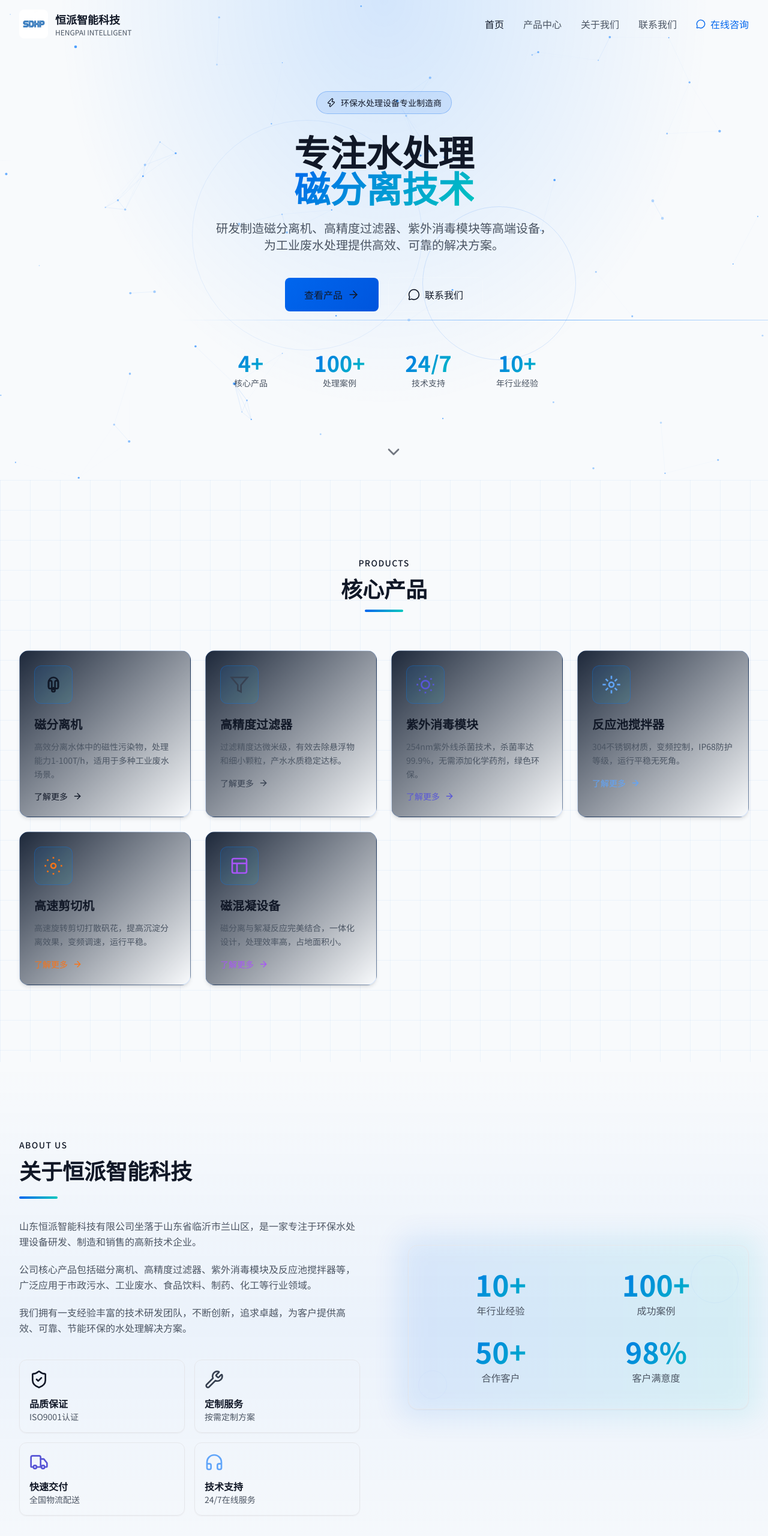
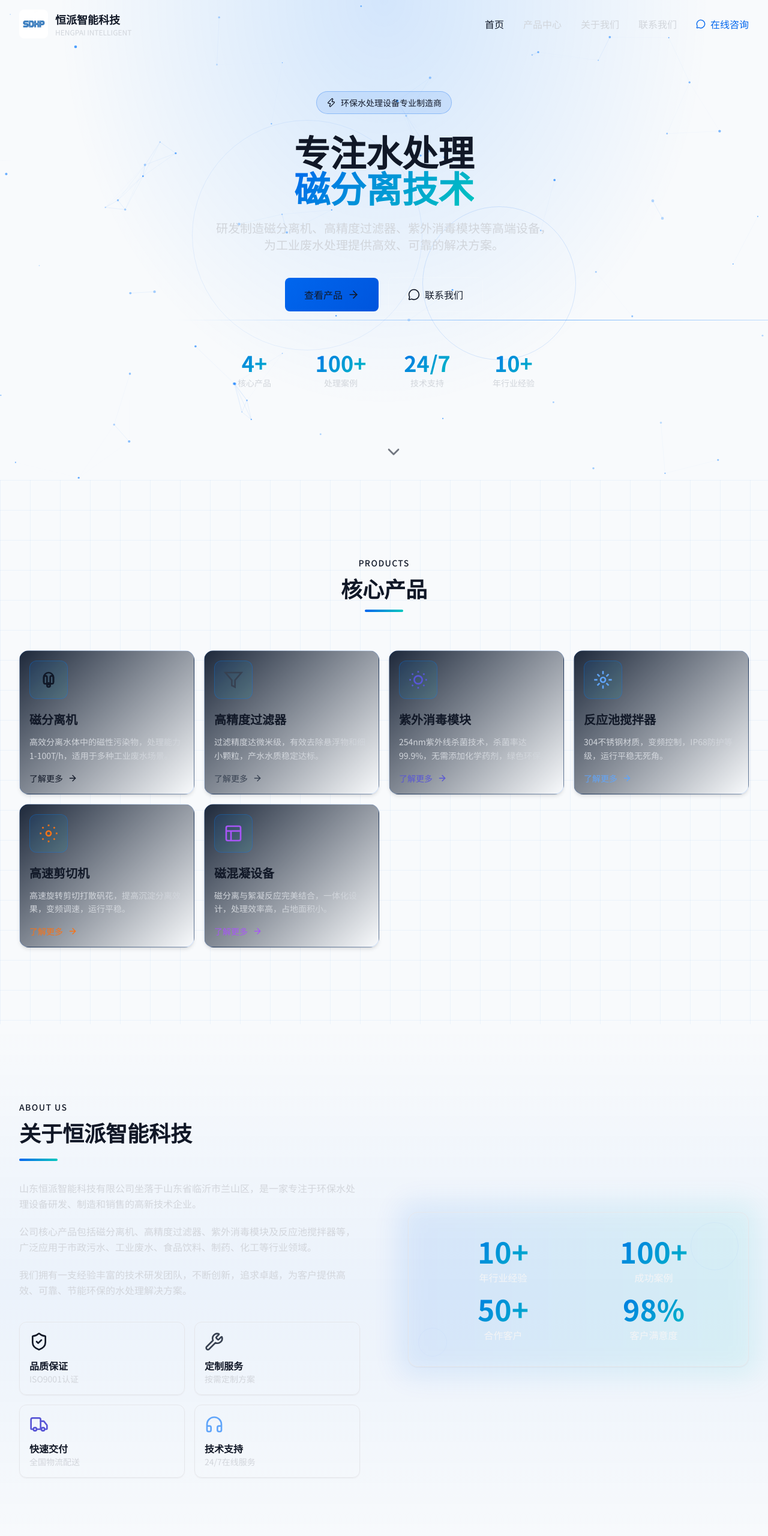
Before and after one commit to anyu1993/SDhengpai, a plain HTML site: page index.html in a window 1280 px wide. Shown: the top 2560 px of the page at 60% size. Drawn offline with nearby package versions, Linux system fonts and the light colour scheme.

Commit message:
Fix text contrast - lighter colors on dark backgrounds

```diff
--- a/index.html
+++ b/index.html
@@ -201,16 +201,16 @@
           <img src="logo.png" alt="SDHP" class="w-12 h-12 rounded-lg object-contain">
           <div>
             <div class="text-lg font-bold text-gray-900">恒派智能科技</div>
-            <div class="text-xs text-gray-600">HENGPAI INTELLIGENT</div>
+            <div class="text-xs text-gray-300">HENGPAI INTELLIGENT</div>
           </div>
         </a>
 
         <!-- 桌面导航 -->
         <div class="hidden md:flex items-center space-x-8">
           <a href="index.html" class="text-gray-900 hover:text-gray-900 transition-colors">首页</a>
-          <a href="products.html" class="text-gray-600 hover:text-gray-900 transition-colors">产品中心</a>
-          <a href="about.html" class="text-gray-600 hover:text-gray-900 transition-colors">关于我们</a>
-          <a href="contact.html" class="text-gray-600 hover:text-gray-900 transition-colors">联系我们</a>
+          <a href="products.html" class="text-gray-300 hover:text-gray-900 transition-colors">产品中心</a>
+          <a href="about.html" class="text-gray-300 hover:text-gray-900 transition-colors">关于我们</a>
+          <a href="contact.html" class="text-gray-300 hover:text-gray-900 transition-colors">联系我们</a>
           <a href="contact.html" class="flex items-center space-x-2 text-primary">
             <i data-lucide="message-circle" class="w-4 h-4"></i>
             <span class="font-medium">在线咨询</span>
@@ -226,15 +226,15 @@
 
     <!-- 移动端菜单 -->
     <div id="mobile-menu" class="mobile-menu fixed top-0 right-0 h-full w-72 bg-white border-l border-light-border md:hidden">
-      <div class="p-6">
-        <button id="close-menu" class="absolute top-6 right-6 text-gray-900">
+      <div class="p-4">
+        <button id="close-menu" class="absolute top-4 right-6 text-gray-900">
           <i data-lucide="x" class="w-6 h-6"></i>
         </button>
         <div class="mt-12 space-y-6">
           <a href="index.html" class="block text-gray-900 text-lg">首页</a>
-          <a href="products.html" class="block text-gray-600 text-lg hover:text-gray-900">产品中心</a>
-          <a href="about.html" class="block text-gray-600 text-lg hover:text-gray-900">关于我们</a>
-          <a href="contact.html" class="block text-gray-600 text-lg hover:text-gray-900">联系我们</a>
+          <a href="products.html" class="block text-gray-300 text-lg hover:text-gray-900">产品中心</a>
+          <a href="about.html" class="block text-gray-300 text-lg hover:text-gray-900">关于我们</a>
+          <a href="contact.html" class="block text-gray-300 text-lg hover:text-gray-900">联系我们</a>
           <a href="contact.html" class="flex items-center space-x-2 text-primary text-lg">
             <i data-lucide="message-circle" class="w-5 h-5"></i>
             <span>在线咨询</span>
@@ -269,7 +269,7 @@
       </h1>
 
       <!-- 副标题 -->
-      <p class="text-lg sm:text-xl text-gray-600 max-w-2xl mx-auto mb-10 leading-relaxed">
+      <p class="text-lg sm:text-xl text-gray-300 max-w-2xl mx-auto mb-10 leading-relaxed">
         研发制造磁分离机、高精度过滤器、紫外消毒模块等高端设备，<br class="hidden sm:block">
         为工业废水处理提供高效、可靠的解决方案。
       </p>
@@ -287,22 +287,22 @@
       </div>
 
       <!-- 产品数量统计 -->
-      <div class="mt-16 grid grid-cols-2 sm:grid-cols-4 gap-8">
+      <div class="mt-16 grid grid-cols-2 sm:grid-cols-4 gap-4">
         <div class="text-center">
           <div class="text-3xl sm:text-4xl font-bold text-gradient">4+</div>
-          <div class="text-gray-600 text-sm mt-1">核心产品</div>
+          <div class="text-gray-300 text-sm mt-1">核心产品</div>
         </div>
         <div class="text-center">
           <div class="text-3xl sm:text-4xl font-bold text-gradient">100+</div>
-          <div class="text-gray-600 text-sm mt-1">处理案例</div>
+          <div class="text-gray-300 text-sm mt-1">处理案例</div>
         </div>
         <div class="text-center">
           <div class="text-3xl sm:text-4xl font-bold text-gradient">24/7</div>
-          <div class="text-gray-600 text-sm mt-1">技术支持</div>
+          <div class="text-gray-300 text-sm mt-1">技术支持</div>
         </div>
         <div class="text-center">
           <div class="text-3xl sm:text-4xl font-bold text-gradient">10+</div>
-          <div class="text-gray-600 text-sm mt-1">年行业经验</div>
+          <div class="text-gray-300 text-sm mt-1">年行业经验</div>
         </div>
       </div>
     </div>
@@ -324,9 +324,9 @@
       </div>
 
       <!-- 产品网格 -->
-      <div class="grid grid-cols-1 sm:grid-cols-2 lg:grid-cols-4 gap-6">
+      <div class="grid grid-cols-1 sm:grid-cols-2 lg:grid-cols-4 gap-4">
         <!-- 磁分离机 -->
-        <a href="products.html#magnetic-separator" class="border-border rounded-2xl p-6 shadow-md group cursor-pointer">
+        <a href="products.html#magnetic-separator" class="border-border rounded-2xl p-4 shadow-md group cursor-pointer">
           <div class="product-icon w-16 h-16 rounded-xl flex items-center justify-center mb-5 group-hover:scale-110 transition-transform">
             <svg class="w-8 h-8 text-gray-900" viewBox="0 0 24 24" fill="none" stroke="currentColor" stroke-width="2">
               <path d="M6 15V9a6 6 0 0 1 12 0v6"/>
@@ -337,7 +337,7 @@
             </svg>
           </div>
           <h3 class="text-xl font-bold text-gray-900 mb-3">磁分离机</h3>
-          <p class="text-gray-600 text-sm leading-relaxed mb-4">
+          <p class="text-gray-300 text-sm leading-relaxed mb-4">
             高效分离水体中的磁性污染物，处理能力1-100T/h，适用于多种工业废水场景。
           </p>
           <div class="flex items-center text-gray-900 text-sm font-medium">
@@ -347,14 +347,14 @@
         </a>
 
         <!-- 高精度过滤器 -->
-        <a href="products.html#high-precision-filter" class="border-border rounded-2xl p-6 shadow-md group cursor-pointer">
+        <a href="products.html#high-precision-filter" class="border-border rounded-2xl p-4 shadow-md group cursor-pointer">
           <div class="product-icon w-16 h-16 rounded-xl flex items-center justify-center mb-5 group-hover:scale-110 transition-transform">
             <svg class="w-8 h-8 text-gray-700" viewBox="0 0 24 24" fill="none" stroke="currentColor" stroke-width="2">
               <polygon points="22 3 2 3 10 12.46 10 19 14 21 14 12.46 22 3"/>
             </svg>
           </div>
           <h3 class="text-xl font-bold text-gray-900 mb-3">高精度过滤器</h3>
-          <p class="text-gray-600 text-sm leading-relaxed mb-4">
+          <p class="text-gray-300 text-sm leading-relaxed mb-4">
             过滤精度达微米级，有效去除悬浮物和细小颗粒，产水水质稳定达标。
           </p>
           <div class="flex items-center text-gray-700 text-sm font-medium">
@@ -364,7 +364,7 @@
         </a>
 
         <!-- 紫外消毒模块 -->
-        <a href="products.html#uv-disinfection" class="border-border rounded-2xl p-6 shadow-md group cursor-pointer">
+        <a href="products.html#uv-disinfection" class="border-border rounded-2xl p-4 shadow-md group cursor-pointer">
           <div class="product-icon w-16 h-16 rounded-xl flex items-center justify-center mb-5 group-hover:scale-110 transition-transform">
             <svg class="w-8 h-8 text-accent" viewBox="0 0 24 24" fill="none" stroke="currentColor" stroke-width="2">
               <circle cx="12" cy="12" r="5"/>
@@ -379,7 +379,7 @@
             </svg>
           </div>
           <h3 class="text-xl font-bold text-gray-900 mb-3">紫外消毒模块</h3>
-          <p class="text-gray-600 text-sm leading-relaxed mb-4">
+          <p class="text-gray-300 text-sm leading-relaxed mb-4">
             254nm紫外线杀菌技术，杀菌率达99.9%，无需添加化学药剂，绿色环保。
           </p>
           <div class="flex items-center text-accent text-sm font-medium">
@@ -389,7 +389,7 @@
         </a>
 
         <!-- 反应池搅拌器 -->
-        <a href="products.html#reactor-agitator" class="border-border rounded-2xl p-6 shadow-md group cursor-pointer">
+        <a href="products.html#reactor-agitator" class="border-border rounded-2xl p-4 shadow-md group cursor-pointer">
           <div class="product-icon w-16 h-16 rounded-xl flex items-center justify-center mb-5 group-hover:scale-110 transition-transform">
             <svg class="w-8 h-8 text-blue-400" viewBox="0 0 24 24" fill="none" stroke="currentColor" stroke-width="2">
               <circle cx="12" cy="12" r="3"/>
@@ -404,7 +404,7 @@
             </svg>
           </div>
           <h3 class="text-xl font-bold text-gray-900 mb-3">反应池搅拌器</h3>
-          <p class="text-gray-600 text-sm leading-relaxed mb-4">
+          <p class="text-gray-300 text-sm leading-relaxed mb-4">
             304不锈钢材质，变频控制，IP68防护等级，运行平稳无死角。
           </p>
           <div class="flex items-center text-blue-400 text-sm font-medium">
@@ -414,7 +414,7 @@
         </a>
 
         <!-- 高速剪切机 -->
-        <a href="products.html#high-shear-machine" class="border-border rounded-2xl p-6 shadow-md group cursor-pointer">
+        <a href="products.html#high-shear-machine" class="border-border rounded-2xl p-4 shadow-md group cursor-pointer">
           <div class="product-icon w-16 h-16 rounded-xl flex items-center justify-center mb-5 group-hover:scale-110 transition-transform">
             <svg class="w-8 h-8 text-orange-500" viewBox="0 0 24 24" fill="none" stroke="currentColor" stroke-width="2">
               <circle cx="12" cy="12" r="3"/>
@@ -429,7 +429,7 @@
             </svg>
           </div>
           <h3 class="text-xl font-bold text-gray-900 mb-3">高速剪切机</h3>
-          <p class="text-gray-600 text-sm leading-relaxed mb-4">
+          <p class="text-gray-300 text-sm leading-relaxed mb-4">
             高速旋转剪切打散矾花，提高沉淀分离效果，变频调速，运行平稳。
           </p>
           <div class="flex items-center text-orange-500 text-sm font-medium">
@@ -439,7 +439,7 @@
         </a>
 
         <!-- 磁混凝 -->
-        <a href="products.html#magnetic-flocculation" class="border-border rounded-2xl p-6 shadow-md group cursor-pointer">
+        <a href="products.html#magnetic-flocculation" class="border-border rounded-2xl p-4 shadow-md group cursor-pointer">
           <div class="product-icon w-16 h-16 rounded-xl flex items-center justify-center mb-5 group-hover:scale-110 transition-transform">
             <svg class="w-8 h-8 text-purple-500" viewBox="0 0 24 24" fill="none" stroke="currentColor" stroke-width="2">
               <rect x="3" y="3" width="18" height="18" rx="2"/>
@@ -448,7 +448,7 @@
             </svg>
           </div>
           <h3 class="text-xl font-bold text-gray-900 mb-3">磁混凝设备</h3>
-          <p class="text-gray-600 text-sm leading-relaxed mb-4">
+          <p class="text-gray-300 text-sm leading-relaxed mb-4">
             磁分离与絮凝反应完美结合，一体化设计，处理效率高，占地面积小。
           </p>
           <div class="flex items-center text-purple-500 text-sm font-medium">
@@ -472,7 +472,7 @@
           <h2 class="text-3xl sm:text-4xl font-bold text-gray-900 mb-6">关于恒派智能科技</h2>
           <div class="w-16 h-1 bg-gradient-to-r from-primary to-secondary rounded-full mb-8"></div>
 
-          <div class="space-y-5 text-gray-600 leading-relaxed">
+          <div class="space-y-5 text-gray-300 leading-relaxed">
             <p>
               山东恒派智能科技有限公司坐落于山东省临沂市兰山区，是一家专注于环保水处理设备研发、制造和销售的高新技术企业。
             </p>
@@ -489,22 +489,22 @@
             <div class="p-4 rounded-xl bg-light-card border border-gray-200 shadow-sm">
               <i data-lucide="shield-check" class="w-8 h-8 text-gray-900 mb-3"></i>
               <div class="text-gray-900 font-bold">品质保证</div>
-              <div class="text-gray-600 text-sm">ISO9001认证</div>
+              <div class="text-gray-300 text-sm">ISO9001认证</div>
             </div>
             <div class="p-4 rounded-xl bg-light-card border border-gray-200 shadow-sm">
               <i data-lucide="wrench" class="w-8 h-8 text-gray-700 mb-3"></i>
               <div class="text-gray-900 font-bold">定制服务</div>
-              <div class="text-gray-600 text-sm">按需定制方案</div>
+              <div class="text-gray-300 text-sm">按需定制方案</div>
             </div>
             <div class="p-4 rounded-xl bg-light-card border border-gray-200 shadow-sm">
               <i data-lucide="truck" class="w-8 h-8 text-accent mb-3"></i>
               <div class="text-gray-900 font-bold">快速交付</div>
-              <div class="text-gray-600 text-sm">全国物流配送</div>
+              <div class="text-gray-300 text-sm">全国物流配送</div>
             </div>
             <div class="p-4 rounded-xl bg-light-card border border-gray-200 shadow-sm">
               <i data-lucide="headphones" class="w-8 h-8 text-blue-400 mb-3"></i>
               <div class="text-gray-900 font-bold">技术支持</div>
-              <div class="text-gray-600 text-sm">24/7在线服务</div>
+              <div class="text-gray-300 text-sm">24/7在线服务</div>
             </div>
           </div>
         </div>
@@ -512,23 +512,23 @@
         <!-- 右侧数据展示 -->
         <div class="relative">
           <div class="absolute -inset-4 bg-gradient-to-r from-primary/20 to-secondary/20 rounded-3xl blur-xl opacity-50"></div>
-          <div class="relative bg-light-card rounded-2xl p-8 lg:p-10 border border-gray-200 shadow-sm">
-            <div class="grid grid-cols-2 gap-8">
+          <div class="relative bg-light-card rounded-2xl p-4 lg:p-10 border border-gray-200 shadow-sm">
+            <div class="grid grid-cols-2 gap-4">
               <div class="text-center">
                 <div class="text-4xl lg:text-5xl font-bold text-gradient mb-2">10+</div>
-                <div class="text-gray-600">年行业经验</div>
+                <div class="text-gray-100">年行业经验</div>
               </div>
               <div class="text-center">
                 <div class="text-4xl lg:text-5xl font-bold text-gradient mb-2">100+</div>
-                <div class="text-gray-600">成功案例</div>
+                <div class="text-gray-100">成功案例</div>
               </div>
               <div class="text-center">
                 <div class="text-4xl lg:text-5xl font-bold text-gradient mb-2">50+</div>
-                <div class="text-gray-600">合作客户</div>
+                <div class="text-gray-100">合作客户</div>
               </div>
               <div class="text-center">
                 <div class="text-4xl lg:text-5xl font-bold text-gradient mb-2">98%</div>
-                <div class="text-gray-600">客户满意度</div>
+                <div class="text-gray-100">客户满意度</div>
               </div>
             </div>
 
@@ -550,17 +550,17 @@
         <div class="w-16 h-1 bg-gradient-to-r from-primary to-secondary mx-auto rounded-full"></div>
       </div>
 
-      <div class="grid grid-cols-1 lg:grid-cols-3 gap-8">
+      <div class="grid grid-cols-1 lg:grid-cols-3 gap-4">
         <!-- 联系卡片 -->
-        <div class="border-border rounded-2xl p-8 shadow-md text-center">
+        <div class="border-border rounded-2xl p-4 shadow-md text-center">
           <div class="w-16 h-16 mx-auto rounded-xl bg-primary/10 flex items-center justify-center mb-5">
             <i data-lucide="user" class="w-8 h-8 text-gray-900"></i>
           </div>
           <h3 class="text-lg font-bold text-gray-900 mb-2">联系人</h3>
-          <p class="text-gray-600">王经理</p>
+          <p class="text-gray-100">王经理</p>
         </div>
 
-        <div class="border-border rounded-2xl p-8 shadow-md text-center">
+        <div class="border-border rounded-2xl p-4 shadow-md text-center">
           <div class="w-16 h-16 mx-auto rounded-xl bg-secondary/10 flex items-center justify-center mb-5">
             <i data-lucide="phone" class="w-8 h-8 text-gray-700"></i>
           </div>
@@ -568,12 +568,12 @@
           <a href="tel:17653901110" class="text-gray-900 hover:underline">17653901110</a>
         </div>
 
-        <div class="border-border rounded-2xl p-8 shadow-md text-center">
+        <div class="border-border rounded-2xl p-4 shadow-md text-center">
           <div class="w-16 h-16 mx-auto rounded-xl bg-accent/10 flex items-center justify-center mb-5">
             <i data-lucide="map-pin" class="w-8 h-8 text-accent"></i>
           </div>
           <h3 class="text-lg font-bold text-gray-900 mb-2">公司地址</h3>
-          <p class="text-gray-600 text-sm">山东省临沂市兰山区</p>
+          <p class="text-gray-300 text-sm">山东省临沂市兰山区</p>
         </div>
       </div>
 
@@ -588,25 +588,25 @@
   </section>
 
   <!-- Footer -->
-  <footer class="relative py-12 border-t border-white/10">
+  <footer class="relative py-8 border-t border-white/10">
     <div class="max-w-7xl mx-auto px-4 sm:px-6 lg:px-8">
-      <div class="flex flex-col md:flex-row items-center justify-between gap-6">
+      <div class="flex flex-col md:flex-row items-center justify-between gap-4">
         <div class="flex items-center space-x-3">
           <img src="logo.png" alt="SDHP" class="w-12 h-12 rounded-lg object-contain">
           <div>
             <div class="text-lg font-bold text-gray-900">山东恒派智能科技有限公司</div>
-            <div class="text-xs text-gray-600">专注水处理设备 · 磁分离技术专家</div>
+            <div class="text-xs text-gray-300">专注水处理设备 · 磁分离技术专家</div>
           </div>
         </div>
 
-        <div class="flex items-center space-x-6 text-sm text-gray-600">
+        <div class="flex items-center space-x-6 text-sm text-gray-300">
           <a href="index.html" class="hover:text-gray-900 transition-colors">首页</a>
           <a href="products.html" class="hover:text-gray-900 transition-colors">产品中心</a>
           <a href="about.html" class="hover:text-gray-900 transition-colors">关于我们</a>
           <a href="contact.html" class="hover:text-gray-900 transition-colors">联系我们</a>
         </div>
 
-        <div class="text-sm text-gray-600">
+        <div class="text-sm text-gray-300">
           © 2024 山东恒派智能科技 版权所有
         </div>
       </div>
```
